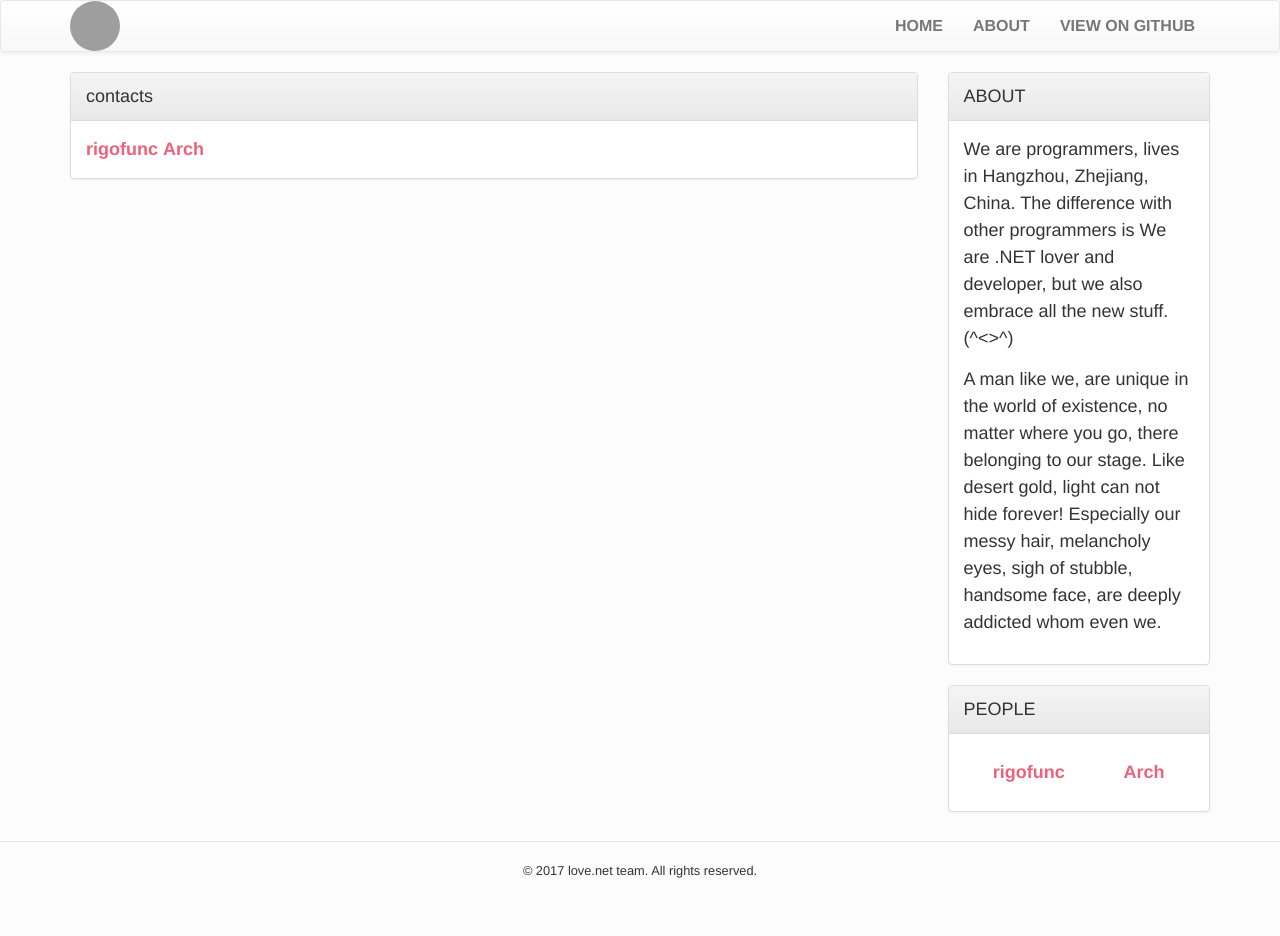
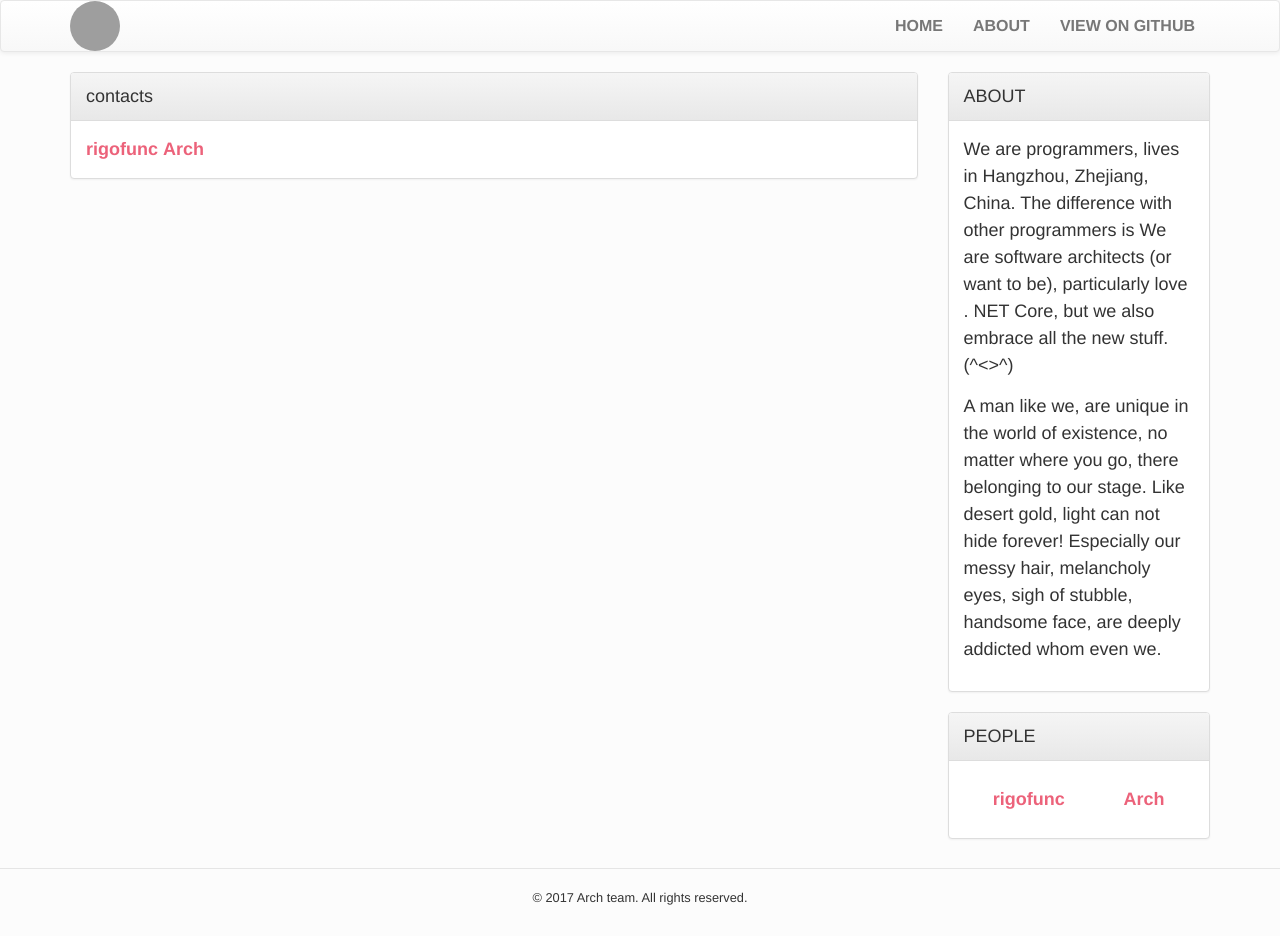
Before and after one commit to arch/arch.github.io, a Jekyll site: the page built from contact.html, in a window 1280 px wide. Built offline with Jekyll 4.4.1, drawn with Linux system fonts in a browser that asks for light colours; before the commit the page ends 909 px from its top, so only the background shows below that; grey boxes are pictures that could not be loaded.

Commit message:
Update default.html

```diff
--- a/_layouts/default.html
+++ b/_layouts/default.html
@@ -31,7 +31,7 @@
         <ul class="nav navbar-nav navbar-right">
           <li><a href="/">HOME</a></li>
           <li><a href="/about.html">ABOUT</a></li>
-          <li><a href="https://github.com/lovedotnet/">VIEW ON GITHUB</a></li>
+          <li><a href="https://github.com/Arch/">VIEW ON GITHUB</a></li>
         </ul>
       </div>
     </div>
@@ -48,8 +48,7 @@
             ABOUT
           </div>
           <div class="panel-body">
-            <p>We are programmers, lives in Hangzhou, Zhejiang, China. The difference with other programmers is We are .NET lover and developer,
-              but we also embrace all the new stuff. (^&lt;&gt;^)</p>
+            <p>We are programmers, lives in Hangzhou, Zhejiang, China. The difference with other programmers is We are software architects (or want to be), particularly love . NET Core, but we also embrace all the new stuff. (^&lt;&gt;^)</p>
             <p>A man like we, are unique in the world of existence, no matter where you go, there belonging to our stage. Like
               desert gold, light can not hide forever! Especially our messy hair, melancholy eyes, sigh of stubble, handsome
               face, are deeply addicted whom even we.</p>
@@ -70,7 +69,7 @@
       </div>
     </div>
     <footer class="footer">
-      <p>&copy; {{ site.time | date: '%Y' }} love.net team. All rights reserved.</p>
+      <p>&copy; {{ site.time | date: '%Y' }} Arch team. All rights reserved.</p>
     </footer>
   </div>
   <script src="{{ site.url }}/assets/js/jquery-2.1.4.min.js"></script>
```
